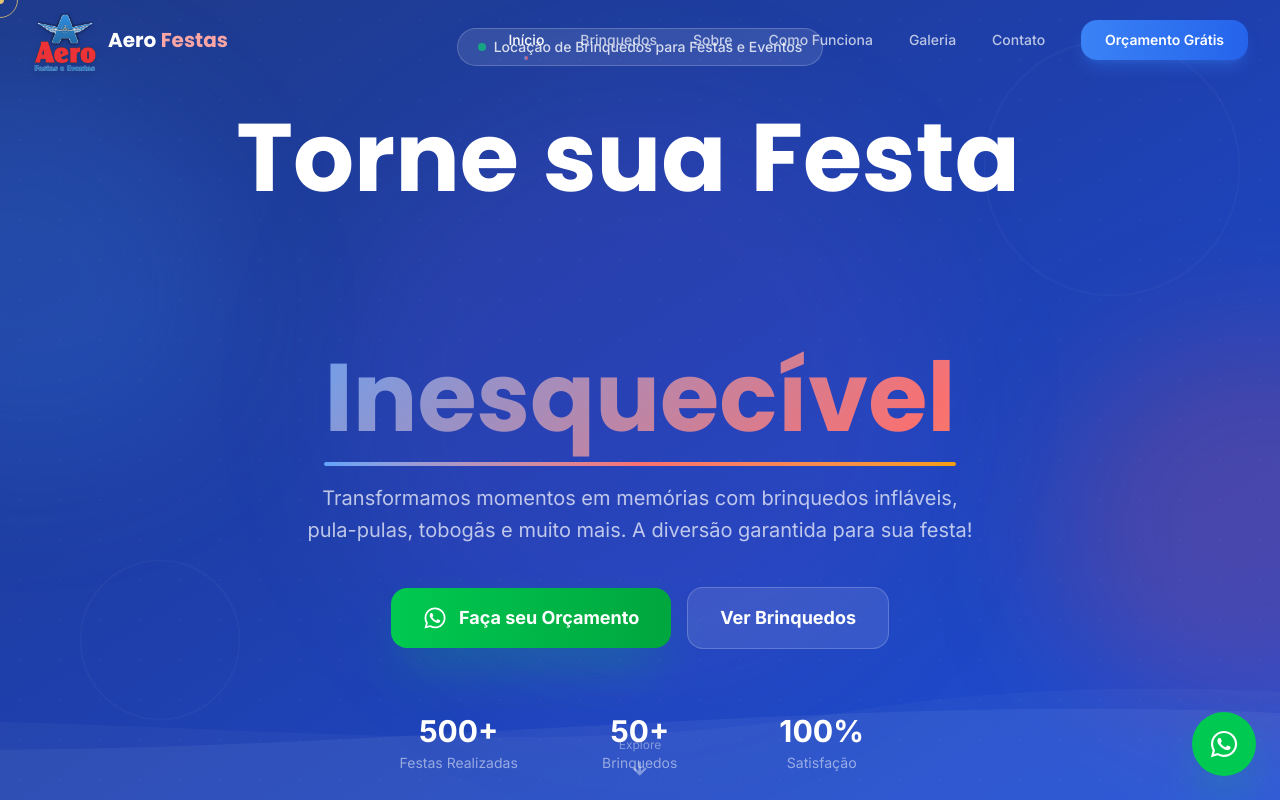
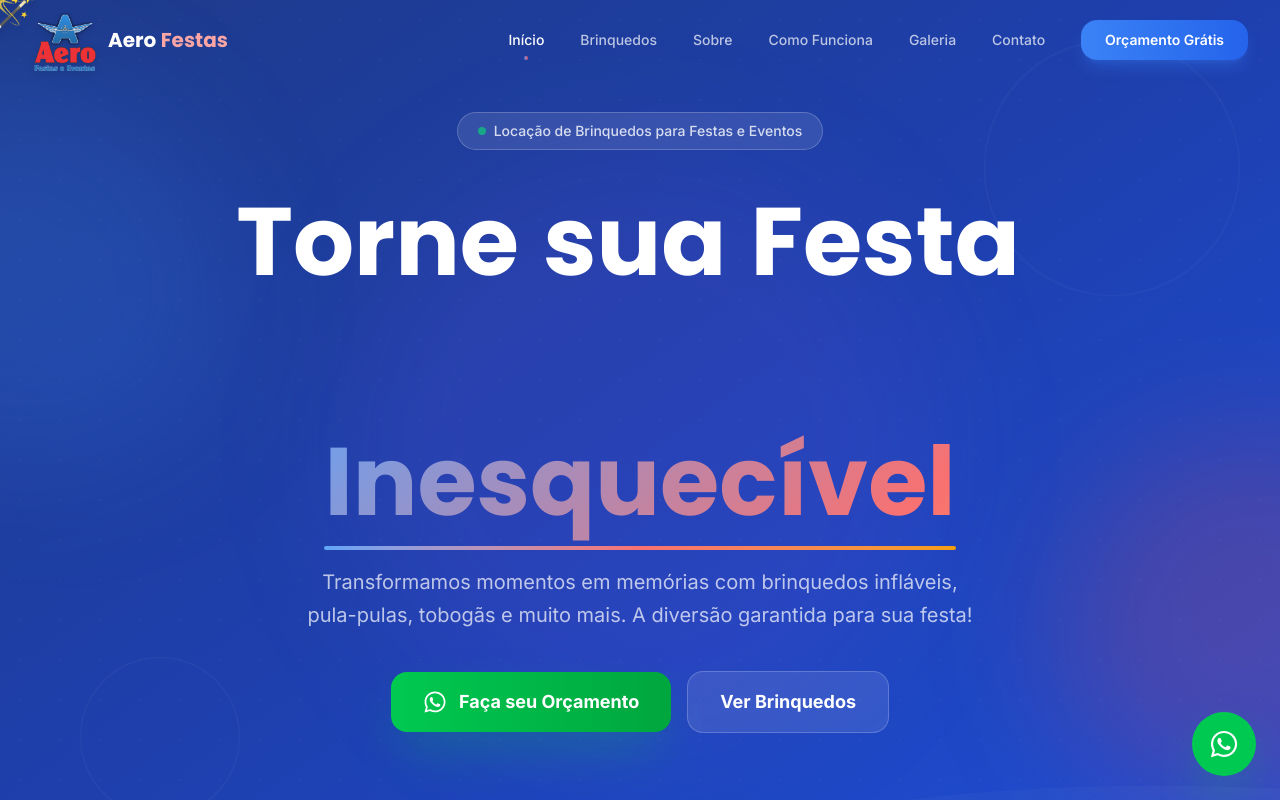
Before and after one commit to leandrokarlitos-collab/aero-festas, a Next.js app: page / in a window 1280 px wide. Shown: the top 800 px of the page. Built offline with nearby package versions, Linux system fonts and the light colour scheme.

Commit message:
feat(ui): improve hero padding and use magic wand cursor

```diff
--- a/src/components/Hero.tsx
+++ b/src/components/Hero.tsx
@@ -63,7 +63,7 @@ export default function Hero() {
     <section
       ref={sectionRef}
       id="inicio"
-      className="relative min-h-screen flex items-center justify-center overflow-hidden"
+      className="relative min-h-screen flex items-center justify-center overflow-hidden pt-28 pb-10"
       onMouseMove={handleMouseMove}
     >
       {/* Background Gradient */}
--- a/src/components/animations/MagicCursor.tsx
+++ b/src/components/animations/MagicCursor.tsx
@@ -66,11 +66,16 @@ export default function MagicCursor() {
         if (ctx) {
           ctx.clearRect(0, 0, canvas.width, canvas.height);
           trailRef.current.forEach((p, i) => {
-            p.opacity -= 0.025;
+            p.opacity -= 0.02;
             ctx.beginPath();
-            ctx.arc(p.x, p.y, 3 * (p.opacity / 0.6), 0, Math.PI * 2);
+            // Draw a little "sparkle" or star-like circle
+            const size = 6 * (p.opacity / 0.6);
+            ctx.arc(p.x, p.y, size, 0, Math.PI * 2);
             ctx.fillStyle = p.color;
             ctx.globalAlpha = Math.max(0, p.opacity);
+            // Add a glow effect
+            ctx.shadowBlur = 10;
+            ctx.shadowColor = p.color;
             ctx.fill();
           });
           trailRef.current = trailRef.current.filter(p => p.opacity > 0);
@@ -100,46 +105,28 @@ export default function MagicCursor() {
         className="fixed inset-0 pointer-events-none z-[9999]"
       />
 
-      {/* Dot (follows cursor exactly) */}
+      {/* Magic Wand Emoji Cursor */}
       <motion.div
-        className="fixed pointer-events-none z-[9999] mix-blend-difference"
+        className="fixed pointer-events-none z-[9999]"
         style={{
           x: cursorX,
           y: cursorY,
-          translateX: '-50%',
-          translateY: '-50%',
+          // Offset slightly so the wand tip acts as the exact cursor point
+          translateX: '-20%',
+          translateY: '-20%',
         }}
       >
         <motion.div
           animate={{
-            width: clicking ? 6 : hovering ? 0 : 8,
-            height: clicking ? 6 : hovering ? 0 : 8,
+            scale: clicking ? 0.8 : hovering ? 1.3 : 1,
+            rotate: clicking ? -20 : hovering ? 10 : 0,
           }}
-          transition={{ duration: 0.15 }}
-          className="rounded-full bg-white"
-        />
-      </motion.div>
-
-      {/* Ring (follows with spring delay) */}
-      <motion.div
-        className="fixed pointer-events-none z-[9999] mix-blend-difference"
-        style={{
-          x: ringX,
-          y: ringY,
-          translateX: '-50%',
-          translateY: '-50%',
-        }}
-      >
-        <motion.div
-          animate={{
-            width: clicking ? 30 : hovering ? 50 : 36,
-            height: clicking ? 30 : hovering ? 50 : 36,
-            borderWidth: hovering ? 2 : 1.5,
-          }}
-          transition={{ duration: 0.2, ease: 'easeOut' }}
-          className="rounded-full border-white/80"
-          style={{ borderStyle: 'solid' }}
-        />
+          transition={{ type: "spring", stiffness: 300, damping: 20 }}
+          className="text-3xl sm:text-4xl drop-shadow-lg filter"
+          style={{ transformOrigin: 'bottom left' }}
+        >
+          🪄
+        </motion.div>
       </motion.div>
     </>
   );
```
